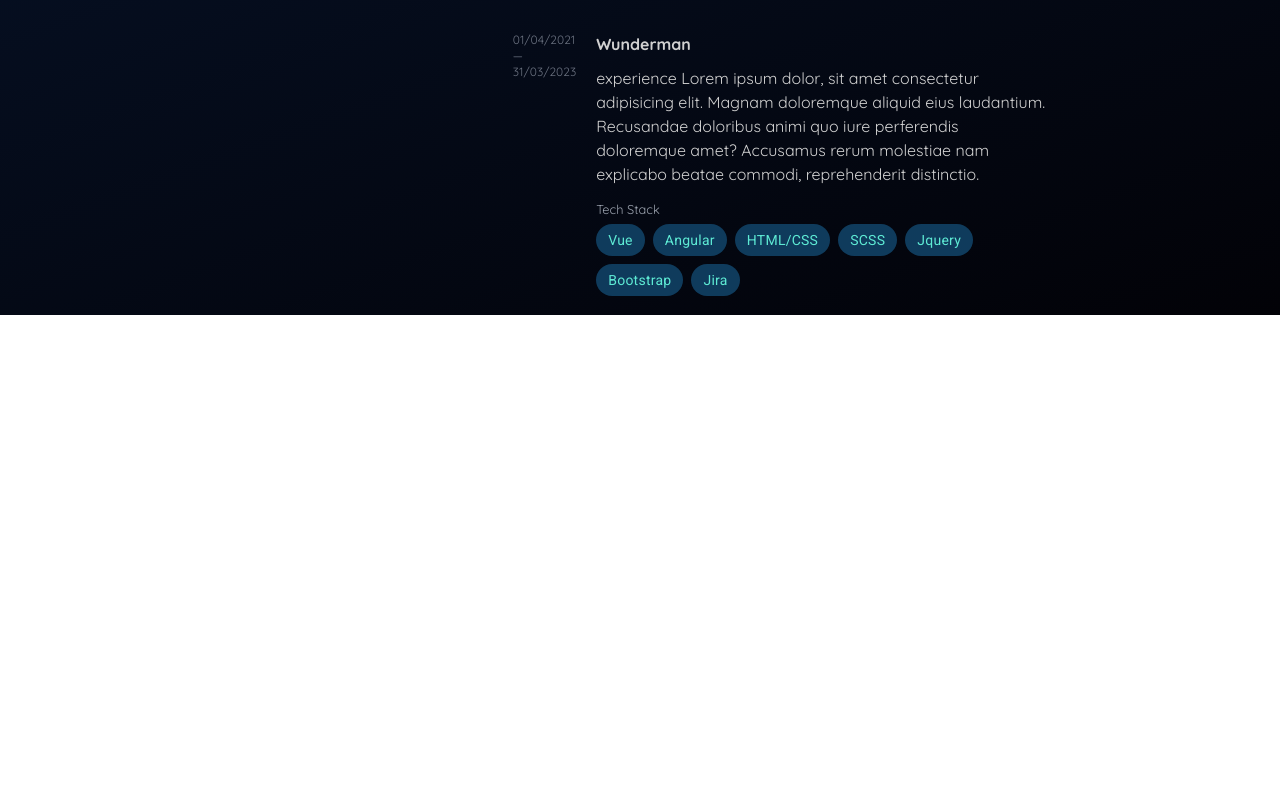
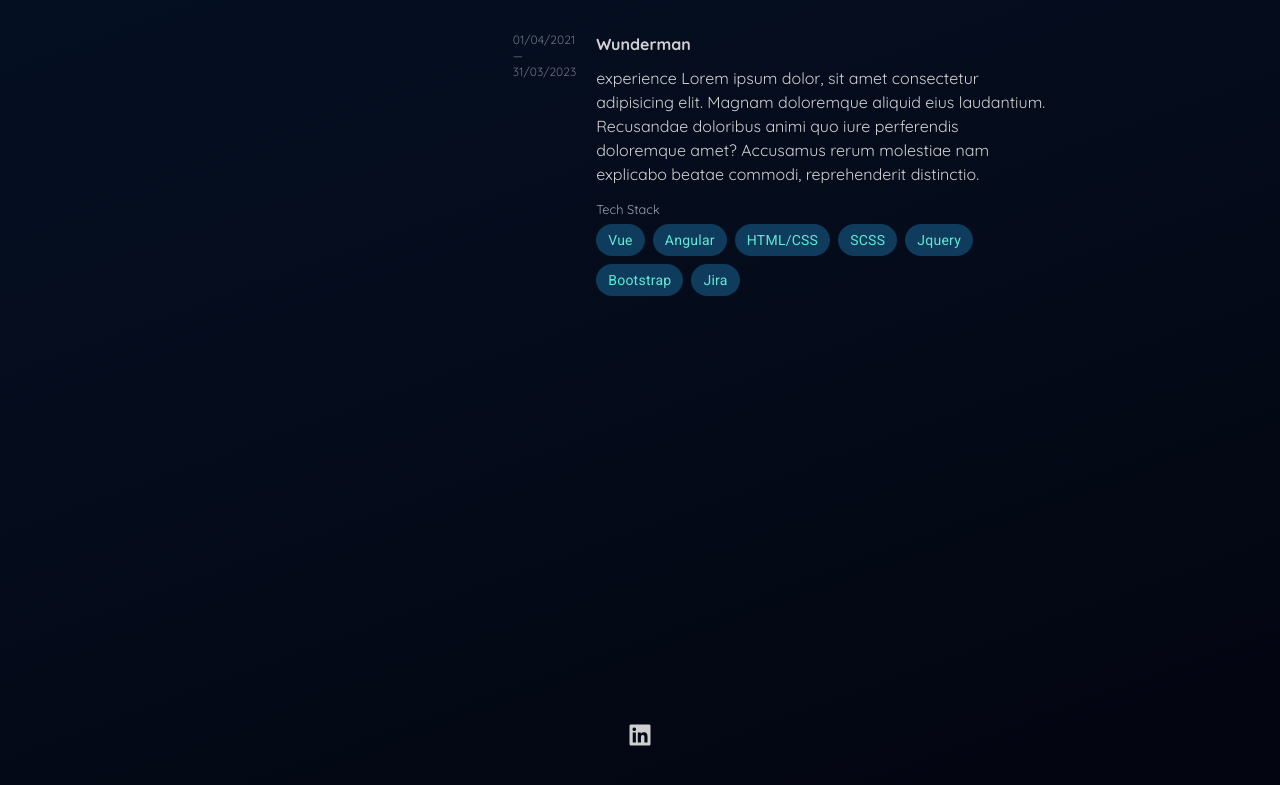
Before and after one commit to leo3852/appLeo, an Angular app: page / in a window 1280 px wide. Shown: the part 1825-2610 px from the top of the page. Before the commit the page ends 2140 px from the top, so only its background shows below. Built offline with nearby package versions, Linux system fonts and the light colour scheme.

Commit message:
publisdh

```diff
--- a/src/app/app.component.html
+++ b/src/app/app.component.html
@@ -2,4 +2,5 @@
 <app-menu (goDownCareer)="scrollToSectionCareer()" ></app-menu>
 <app-home (goDown)="scrollToSectionCareer()"></app-home>
 <app-section-career></app-section-career>
+<app-section-contact></app-section-contact>
 <router-outlet></router-outlet>
--- a/src/app/app.module.ts
+++ b/src/app/app.module.ts
@@ -7,13 +7,15 @@
 import { SectionCareerComponent } from './components/section-career/section-career.component';
 import { BrowserAnimationsModule } from '@angular/platform-browser/animations';
 import { MatChipsModule } from '@angular/material/chips';
+import { SectionContactComponent } from './components/section-contact/section-contact.component';
 
 @NgModule({
   declarations: [
     AppComponent,
     MenuComponent,
     HomeComponent,
-    SectionCareerComponent
+    SectionCareerComponent,
+    SectionContactComponent
   ],
   imports: [
     BrowserModule,
--- /dev/null
+++ b/src/app/components/section-contact/section-contact.component.html
@@ -0,0 +1,5 @@
+<section class="h-screen flex justify-center items-center">
+    <p class="lg:mt-15 p-20 mt-10 text-2xl animate-pulse" (click)="redirectLinkdn()">
+        <i class="cursor-pointer fa-brands fa-linkedin"></i>
+    </p>
+</section>
--- /dev/null
+++ b/src/app/components/section-contact/section-contact.component.ts
@@ -0,0 +1,14 @@
+import { Component } from '@angular/core';
+
+@Component({
+  selector: 'app-section-contact',
+  templateUrl: './section-contact.component.html',
+  styleUrls: ['./section-contact.component.scss']
+})
+export class SectionContactComponent {
+
+  redirectLinkdn(){
+    const urlExterna = 'https://www.linkedin.com/in/leonardogurgitano/';
+    window.open(urlExterna, '_blank');
+  }
+}
--- a/src/styles.scss
+++ b/src/styles.scss
@@ -27,10 +27,14 @@
 body{
     color: #d1d1d1;
     /* background: #18181f; */
-    background: linear-gradient(340deg, rgba(2,2,7,1) 0%, rgba(7,20,44,1) 45%, rgba(0,47,57,1) 83%, rgb(0, 29, 35) 100%);
+    background: linear-gradient(340deg, rgb(3, 3, 11) 0%, rgb(5, 15, 34) 45%, rgb(1, 26, 32) 83%, rgb(0, 13, 15) 100%);
     /* font-family: 'Montserrat-Regular'; */
     font-family: 'Quicksand', sans-serif;
     scroll-behavior: smooth;
+}
+
+html {
+    background-color: rgb(0, 13, 15);
 }
 
 h1 {
@@ -60,3 +64,8 @@
     --mdc-chip-elevated-disabled-container-color: rgb(64, 163, 148);
 
 }
+
+::selection {
+    background-color: #f3ca12; /* Color de fondo seleccionado */
+    color: #0f0b0b; /* Color del texto seleccionado */
+}
```
Also changed, not shown: src/app/components/section-contact/section-contact.component.scss (added), 6 other files (tests, documents, lock files or other folders).
